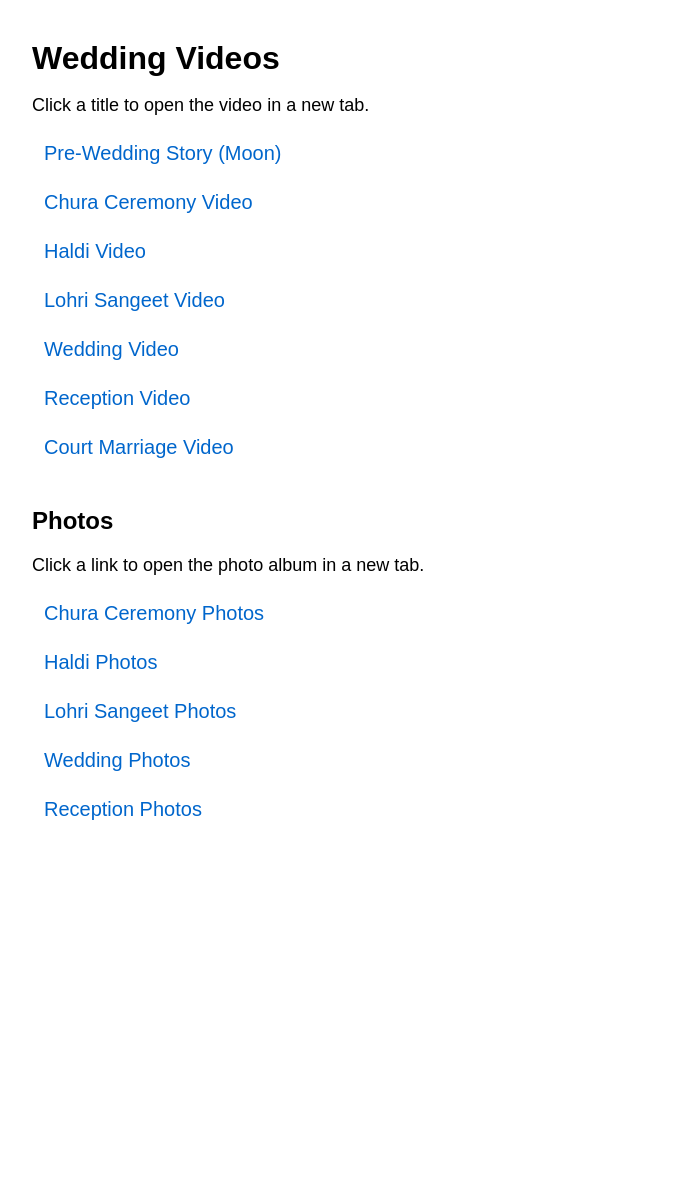
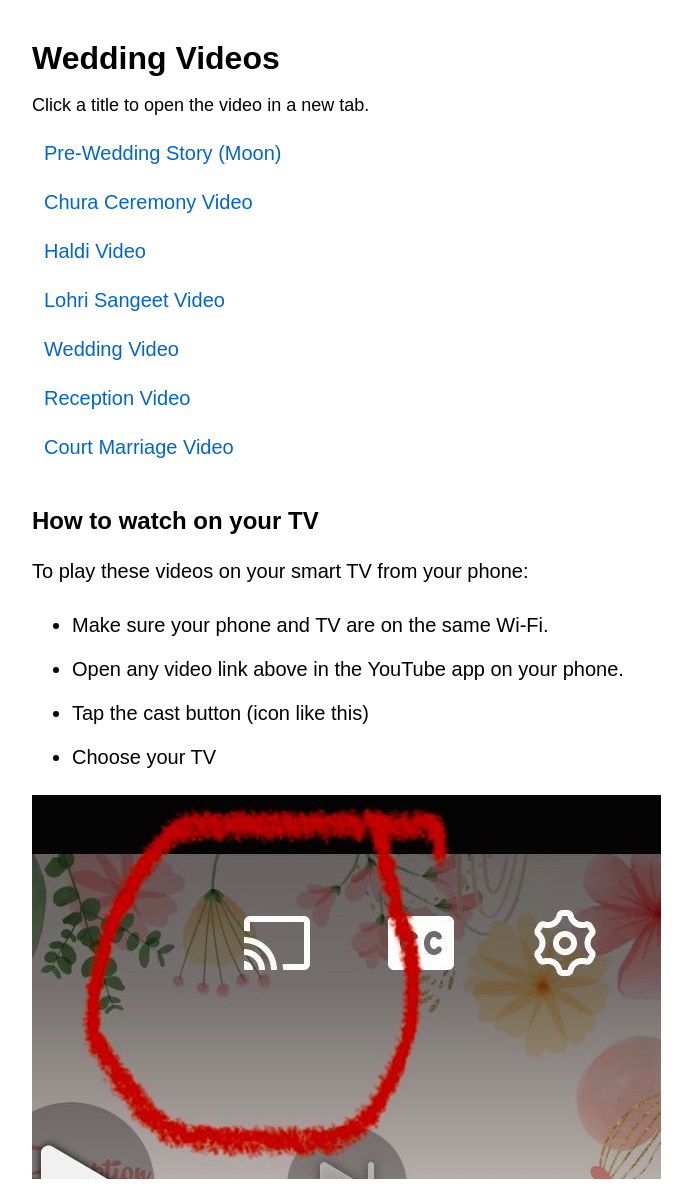
Before and after one commit to hardikajmani/wedding-links, a plain HTML site: page index.html in a window 1280 px wide. Shown: the top 1186 px of the page, without its empty margins (208-900 px from the left). Before the commit the page ends 869 px from the top, so only its background shows below. Drawn offline with Linux system fonts and the light colour scheme.

Commit message:
added instructions to cast on tv

```diff
--- a/index.html
+++ b/index.html
@@ -8,6 +8,21 @@
     h1 { margin-bottom: 10px; }
     h2 { margin-top: 40px; }
     p { font-size: 18px; }
+    .cast-section {
+        margin-top: 30px;
+      }
+      .cast-section p {
+        font-size: 20px;
+        line-height: 1.6;
+      }
+      .cast-section ul {
+        font-size: 20px;
+        line-height: 1.8;
+        margin-top: 10px;
+      }
+      .cast-section li {
+        margin: 8px 0;
+      }
     .video-list, .photo-list { margin-bottom: 30px; }
     .video-list a, .photo-list a {
       display: block;
@@ -46,15 +61,18 @@
     <a href="https://youtu.be/Ww7UpGh28S8" target="_blank">Court Marriage Video</a>
   </div>
 
-  <!-- <div class="notes">
-    <strong>In-video links / timestamps (optional):</strong>
-    <br>
-    <!-- Add notes like this if you want -->
-    <!-- Example:
-    Chura Ceremony: 00:10 Entry, 02:35 Rituals, 05:00 Family Photos
-    Haldi: 00:20 Start, 03:10 Haldi Ceremony, 06:45 Group Shots
-    -->
-  <!-- </div> -->
+  <div class="cast-section">
+    <h2>How to watch on your TV</h2>
+    <p>To play these videos on your smart TV from your phone:</p>
+    <ul>
+      <li>Make sure your phone and TV are on the same Wi‑Fi.</li>
+      <li>Open any video link above in the YouTube app on your phone.</li>
+      <li>Tap the cast button (icon like this) </li>
+      <li>Choose your TV </li>
+    </ul>
+    <!-- Replace cast-button.png with your actual image file name/path -->
+    <img src="cast-button.jpg" alt="YouTube cast button icon" class="cast-image">
+  </div>
 
   <h2>Photos</h2>
   <p>Click a link to open the photo album in a new tab.</p>
```
Also changed, not shown: cast-button.jpg (added).
